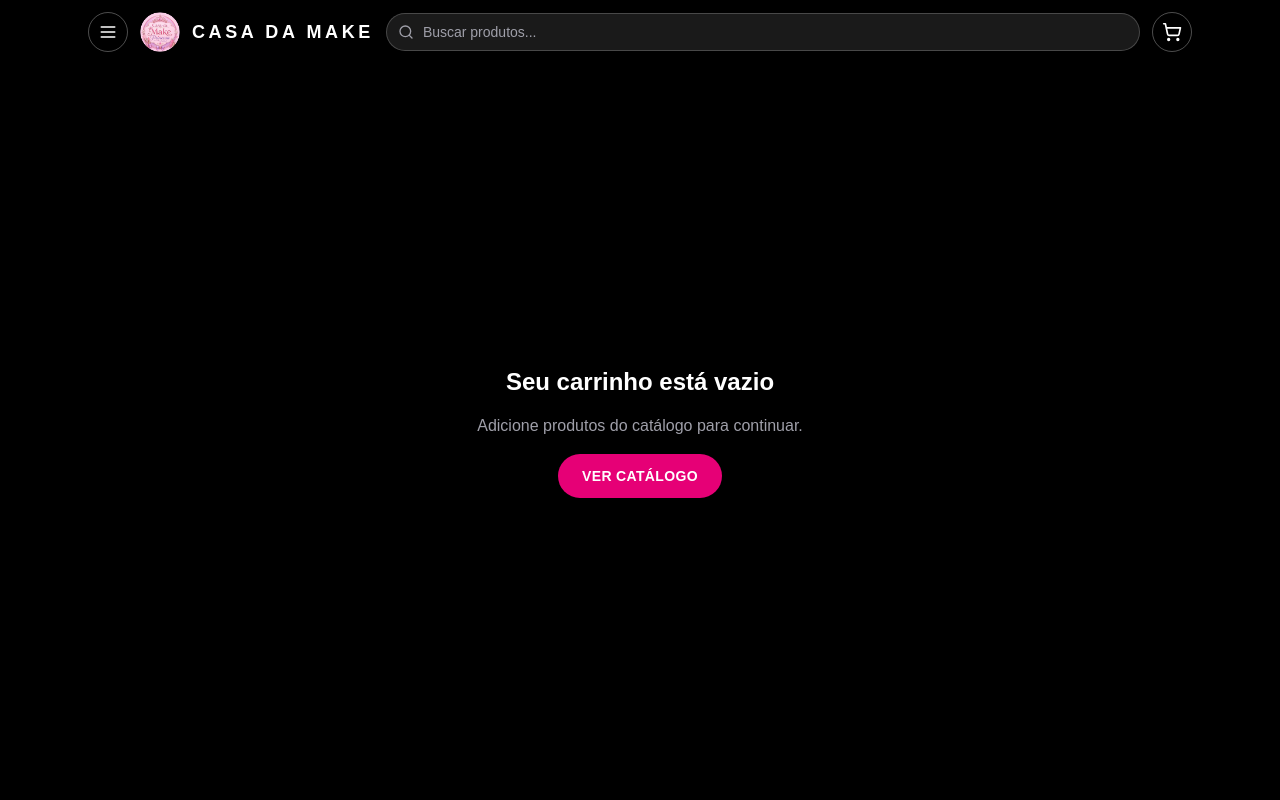
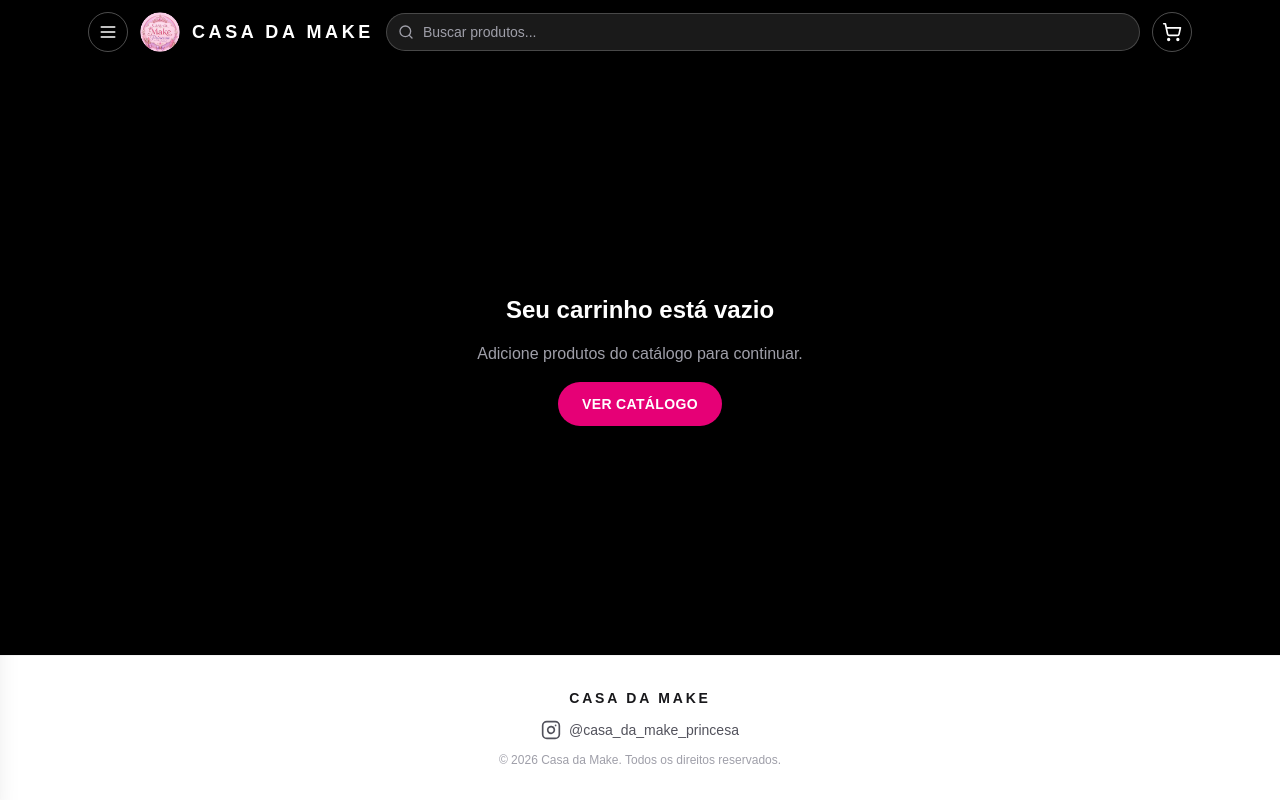
Before and after one commit to Ygxxrr/loja-beleza-catalogo, a Next.js app: page /carrinho in a window 1280 px wide. Built offline with nearby package versions, Linux system fonts and the light colour scheme.

Commit message:
Adiciona banner promocional com colagem de produtos e rodapé com Instagram
Hero ganha fundo em colagem das fotos dos produtos com overlay escuro,
e novo rodapé exibe o link do Instagram oficial da marca.

```diff
--- a/src/app/layout.tsx
+++ b/src/app/layout.tsx
@@ -4,6 +4,7 @@ import "./globals.css";
 import { CartProvider } from "@/context/CartContext";
 import { SearchProvider } from "@/context/SearchContext";
 import { Header } from "@/components/Header";
+import { Footer } from "@/components/Footer";
 import { storeConfig } from "@/config/store";
 
 const geistSans = Geist({
@@ -36,6 +37,7 @@ export default function RootLayout({
           <SearchProvider>
             <Header />
             {children}
+            <Footer />
           </SearchProvider>
         </CartProvider>
       </body>
--- /dev/null
+++ b/src/components/Footer.tsx
@@ -0,0 +1,38 @@
+import { storeConfig } from "@/config/store";
+
+export function Footer() {
+  return (
+    <footer className="border-t border-zinc-100 bg-white">
+      <div className="mx-auto flex max-w-6xl flex-col items-center gap-3 px-4 py-8 text-center sm:px-6">
+        <span className="text-sm font-bold uppercase tracking-[0.2em] text-zinc-900">
+          {storeConfig.name}
+        </span>
+        <a
+          href={storeConfig.instagramUrl}
+          target="_blank"
+          rel="noopener noreferrer"
+          className="flex items-center gap-2 text-sm font-medium text-zinc-600 transition-colors hover:text-pink-600"
+        >
+          <svg
+            xmlns="http://www.w3.org/2000/svg"
+            viewBox="0 0 24 24"
+            fill="none"
+            stroke="currentColor"
+            strokeWidth={2}
+            strokeLinecap="round"
+            strokeLinejoin="round"
+            className="h-5 w-5"
+          >
+            <rect width="20" height="20" x="2" y="2" rx="5" ry="5" />
+            <path d="M16 11.37A4 4 0 1 1 12.63 8 4 4 0 0 1 16 11.37z" />
+            <line x1="17.5" x2="17.51" y1="6.5" y2="6.5" />
+          </svg>
+          @casa_da_make_princesa
+        </a>
+        <p className="text-xs text-zinc-400">
+          © {new Date().getFullYear()} {storeConfig.name}. Todos os direitos reservados.
+        </p>
+      </div>
+    </footer>
+  );
+}
--- a/src/components/Hero.tsx
+++ b/src/components/Hero.tsx
@@ -1,9 +1,30 @@
+import Image from "next/image";
 import { storeConfig } from "@/config/store";
+
+const BANNER_IMAGES = [
+  "/produtos/serum-melu.jpg",
+  "/produtos/batom-belle-angel.jpg",
+  "/produtos/kit-pinceis-13pecas.jpg",
+  "/produtos/paleta-sobrancelhas-ruby-rose.jpg",
+  "/produtos/shampoo-baba-bell-uva.jpg",
+  "/produtos/sabonete-intimo-uva-acai.jpg",
+  "/produtos/piranha-rosa-fosca.jpg",
+  "/produtos/iluminador-skin-glow.jpg",
+];
 
 export function Hero() {
   return (
-    <section className="bg-black text-white">
-      <div className="mx-auto flex max-w-6xl flex-col items-start gap-4 px-4 py-16 sm:px-6 sm:py-24">
+    <section className="relative isolate overflow-hidden bg-black text-white">
+      <div className="absolute inset-0 grid grid-cols-4 grid-rows-2">
+        {BANNER_IMAGES.map((src) => (
+          <div key={src} className="relative">
+            <Image src={src} alt="" fill className="object-cover" />
+          </div>
+        ))}
+      </div>
+      <div className="absolute inset-0 bg-gradient-to-r from-black via-black/80 to-black/40" />
+
+      <div className="relative mx-auto flex max-w-6xl flex-col items-start gap-4 px-4 py-16 sm:px-6 sm:py-24">
         <span className="text-xs font-semibold uppercase tracking-[0.3em] text-pink-500">
           Beleza & Cuidado
         </span>
--- a/src/config/store.ts
+++ b/src/config/store.ts
@@ -2,4 +2,5 @@ export const storeConfig = {
   name: "Casa da Make",
   description: "Catálogo de produtos de beleza, maquiagem e skincare.",
   whatsappNumber: "5511970287296",
+  instagramUrl: "https://www.instagram.com/casa_da_make_princesa/",
 };
```
